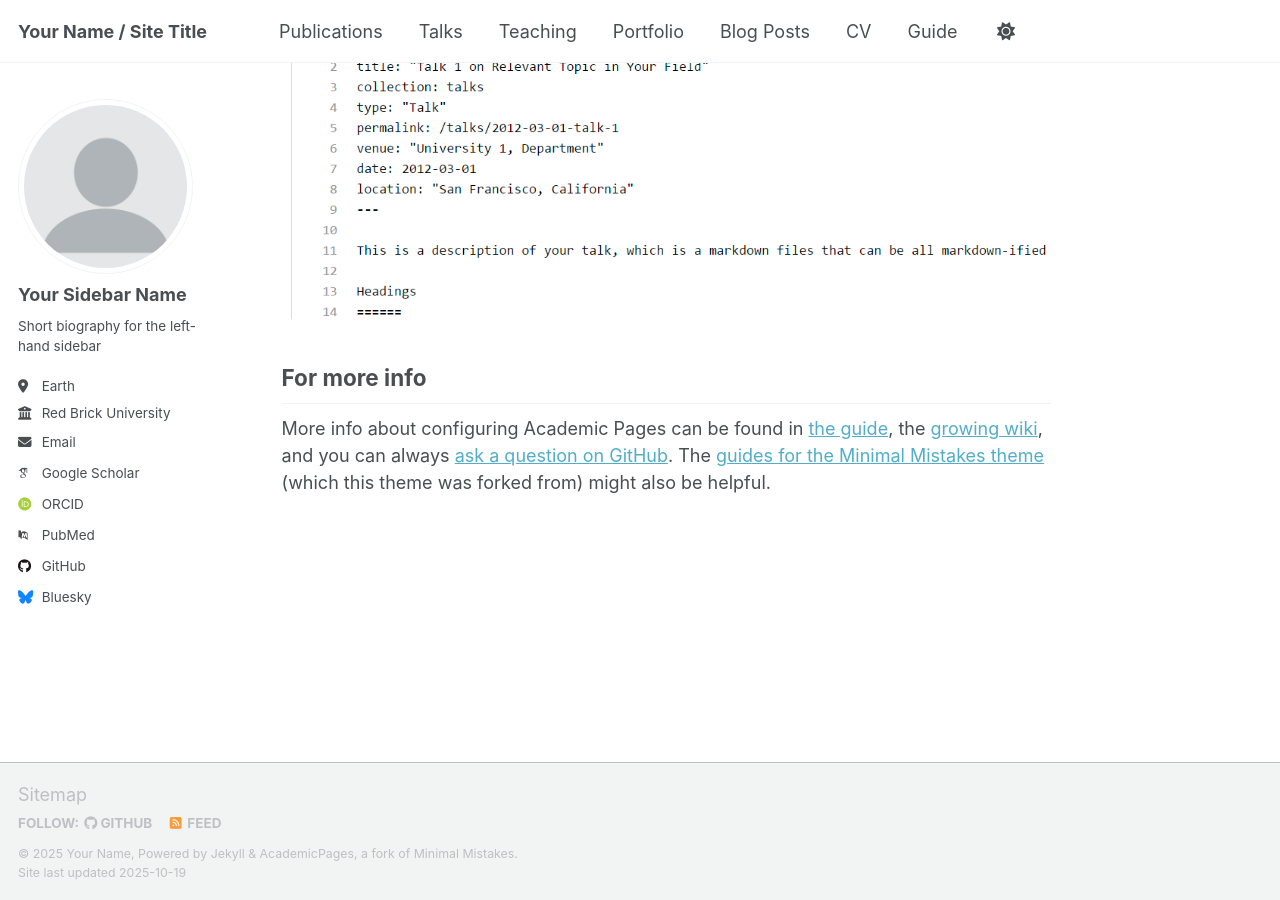
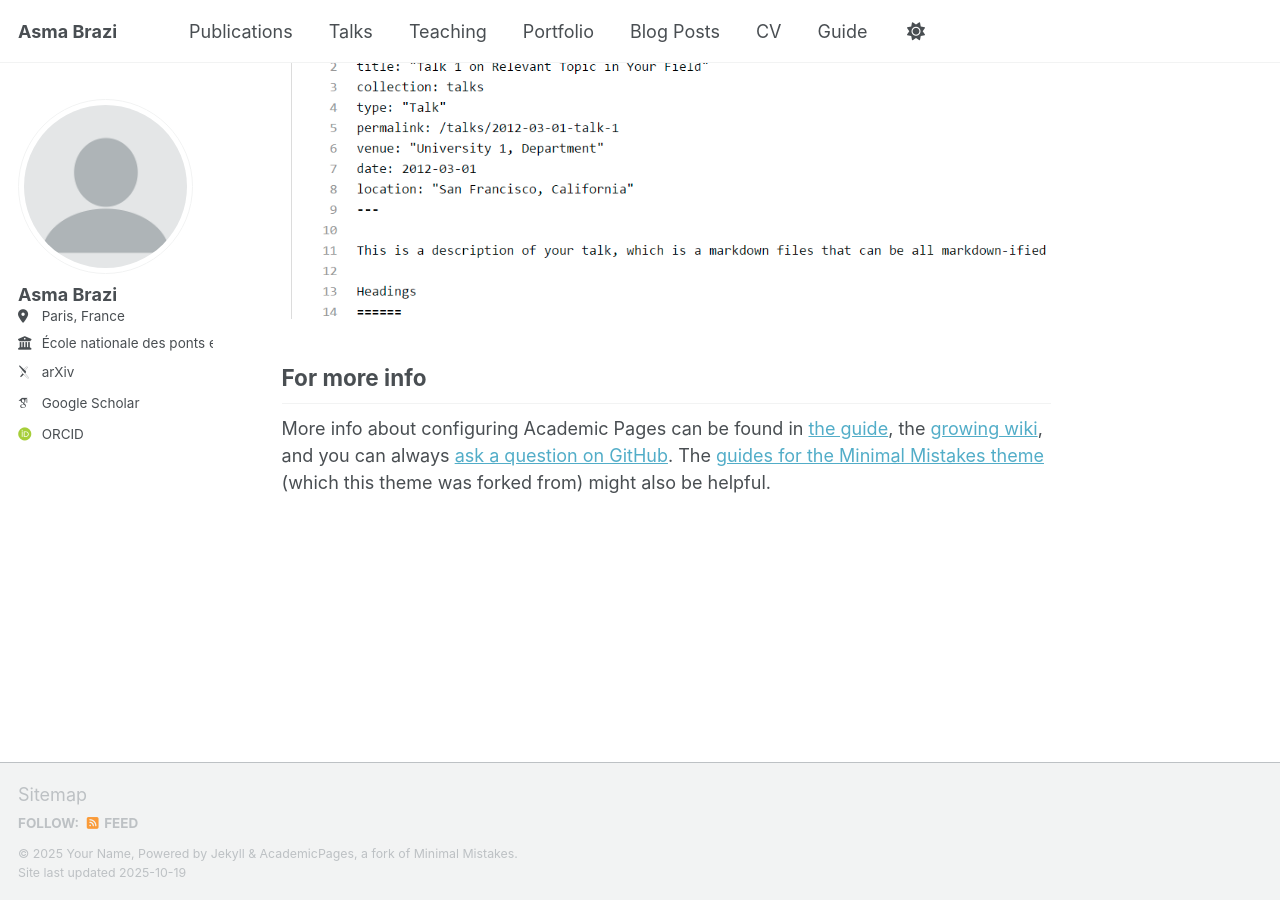
Before and after one commit to asmabrazi/asmabrazi, a Jekyll site: the page built from _pages/about.md, in a window 1280 px wide and 900 px high, scrolled down 2880 px. Built offline with Jekyll 4.4.1, drawn with Linux system fonts in a browser that asks for light colours; some web fonts are replaced; a script that is not in the unit is left out.

Commit message:
Update personal details in _config.yml
Updated personal information including name, URL, and academic affiliations.

```diff
--- a/_config.yml
+++ b/_config.yml
@@ -9,14 +9,14 @@
 # Basic Site Settings
 locale                   : "en-US"
 site_theme               : "default" # Currently available options are "default", "air"
-title                    : "Your Name / Site Title"
+title                    : "Asma Brazi"
 title_separator          : "-"
 name                     : &name "Your Name"
 description              : &description "Your Name's academic portfolio"   # Update this with a general description of your site, this is the default if not overridden by a page
-url                      : https://academicpages.github.io # The base hostname & protocol for your site e.g. "https://[your GitHub username].github.io",
+url                      : https://asmabrazi.github.io # The base hostname & protocol for your site e.g. "https://[your GitHub username].github.io",
                                                            # or if you already have some other page hosted on Github then use "https://[your GitHub username].github.io/[Your Repo Name]"
 baseurl                  : "" # the subpath of your site, e.g. "/blog"
-repository               : "academicpages/academicpages.github.io"
+repository               : "asmabrazi/asmabrazi.github.io"
 
 # Site Author - The following control what appear as part of the author content on the side bar.
 #               If a field is blank the icon and link will not appear, otherwise it will be shown.
@@ -24,23 +24,23 @@ repository               : "academicpages/academicpages.github.io"
 author:
   # Biographic information
   avatar           : "profile.png"
-  name             : "Your Sidebar Name"
+  name             : "Asma Brazi"
   pronouns         : # example: "she/her"
-  bio              : "Short biography for the left-hand sidebar"
-  location         : "Earth"
-  employer         : "Red Brick University"
+  bio              : #"Short biography for the left-hand sidebar"
+  location         : "Paris, France"
+  employer         : "École nationale des ponts et chaussées (ENPC)"
   uri              : # URL
-  email            : "none@example.org"
+  email            : #"none@example.org"
 
   # Academic websites
   academia         : # URL
-  arxiv            : # URL - Update with the correct link to your profile
-  googlescholar    : "https://scholar.google.com/citations?user=PS_CX0AAAAAJ"
+  arxiv            : "https://arxiv.org/search/cs?searchtype=author&query=Brazi,+A"
+  googlescholar    : "https://scholar.google.com/citations?user=OD1IpwYAAAAJ&hl=fr"
   inspire-hep      : # URL
   impactstory      : # URL
-  orcid            : "https://orcid.org/yourorcidurl"
+  orcid            : "https://orcid.org/0009-0005-1770-3970"
   semantic         : # URL
-  pubmed           : "https://www.ncbi.nlm.nih.gov/pubmed/?term=john+snow"
+  pubmed           : #"https://www.ncbi.nlm.nih.gov/pubmed/?term=john+snow"
   researchgate     : # URL
   scopus           : # URL
 
@@ -48,13 +48,13 @@ author:
   bitbucket        : # Username - Update with your username on the site
   codepen          : # Username
   dribbble         : # Username
-  github           : "academicpages"
+  github           : #"academicpages"
   kaggle           : # Username
   stackoverflow    : # User number or user number and name (i.e., use "1" or "1/jeff-atwood")
 
   # Social media
   artstation       : # Username
-  bluesky          : "bsky.app" # Replace this with you Bluesky username
+  bluesky          : #"bsky.app" # Replace this with you Bluesky username
   facebook         : # Username
   flickr           : # Username
   foursquare       : # Username
```
